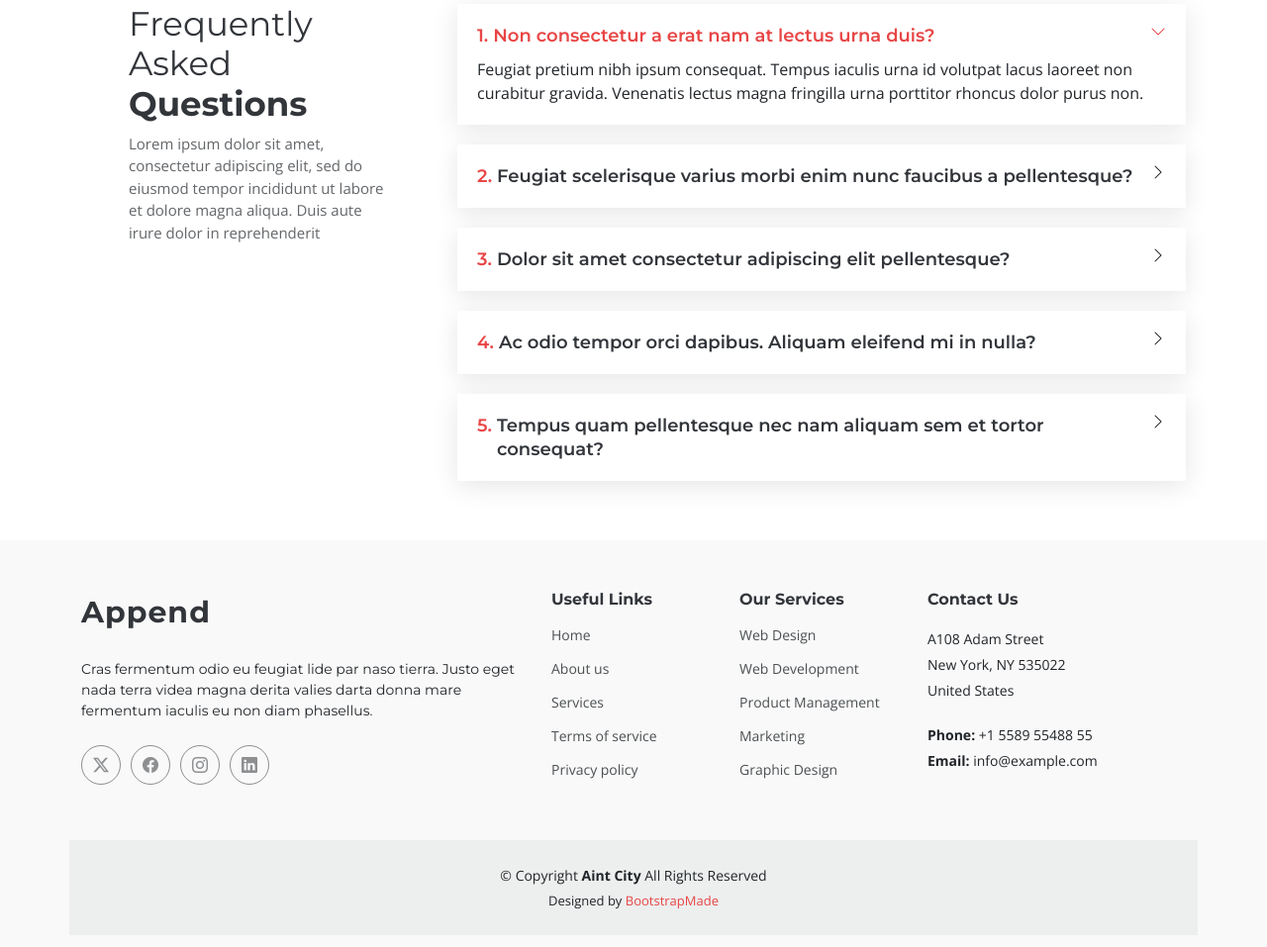
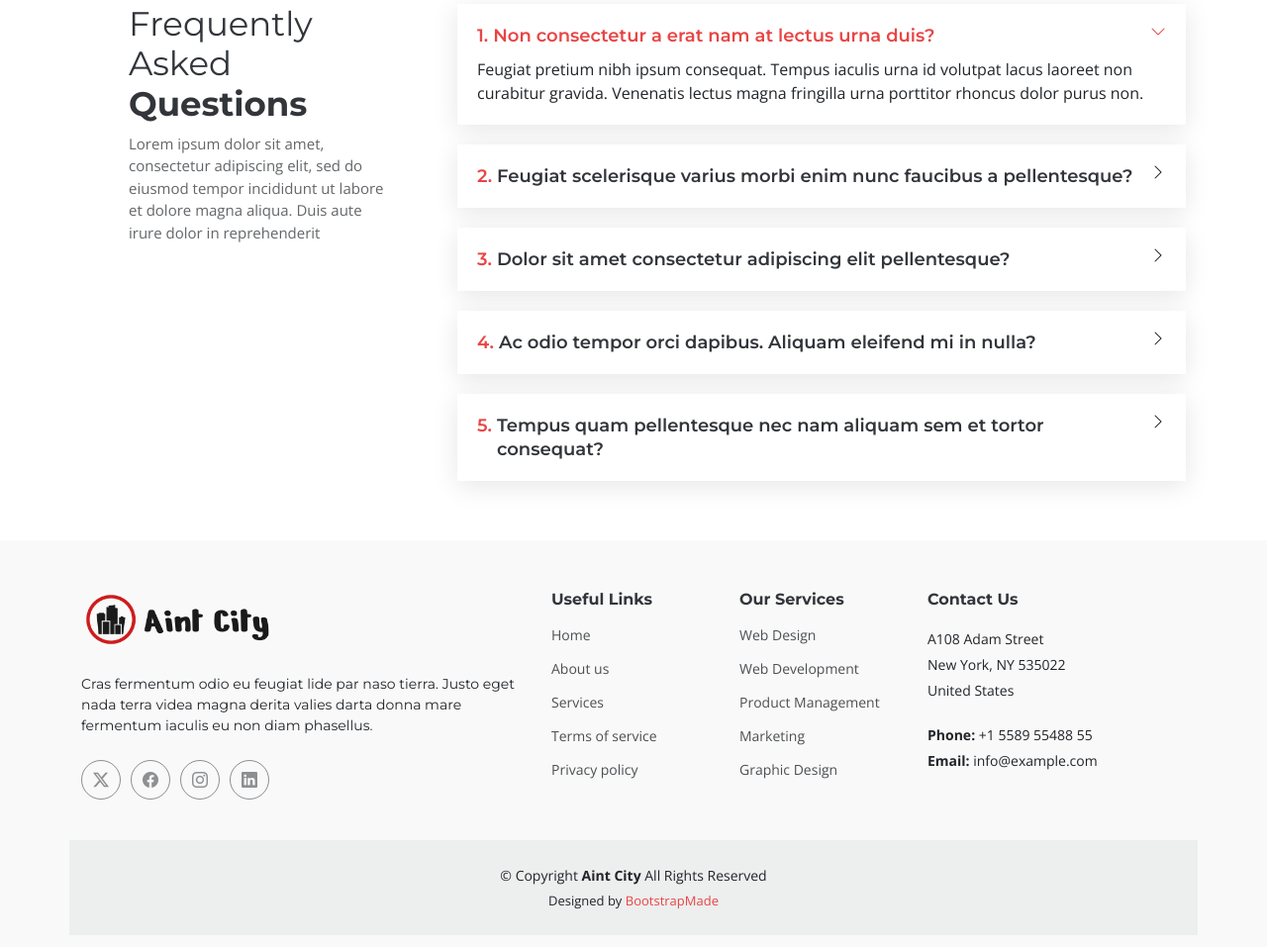
Before and after one commit to aintcity/website, a plain HTML site: page index.html in a window 1280 px wide. Shown: the part 1764-2721 px from the top of the page at 99% size. Drawn offline with nearby package versions, Linux system fonts and the light colour scheme; no server answers.

Commit message:
website init

```diff
--- a/assets/css/main.css
+++ b/assets/css/main.css
@@ -485,7 +485,7 @@ h6 {
 }
 
 .footer .footer-about .logo img {
-  max-height: 40px;
+  max-height: 60px;
   margin-right: 6px;
 }
 
--- a/index.html
+++ b/index.html
@@ -43,7 +43,7 @@
 
       <a href="/" class="logo d-flex align-items-center me-auto me-xl-0">
         <!-- Uncomment the line below if you also wish to use an image logo -->
-        <img src="assets/img/logo.png" alt="Aint City" id="logo">
+        <img src="assets/img/logo-white.png" alt="Aint City" id="logo">
         <!-- <h1 class="sitename">Append</h1><span>.</span> -->
       </a>
 
@@ -256,7 +256,8 @@
       <div class="row gy-4">
         <div class="col-lg-5 col-md-12 footer-about">
           <a href="/" class="logo d-flex align-items-center">
-            <span class="sitename">Append</span>
+            <!-- <span class="sitename">Append</span> -->
+            <img src="assets/img/logo.png" alt="Aint City">
           </a>
           <p>Cras fermentum odio eu feugiat lide par naso tierra. Justo eget nada terra videa magna derita valies darta donna mare fermentum iaculis eu non diam phasellus.</p>
           <div class="social-links d-flex mt-4">
```
